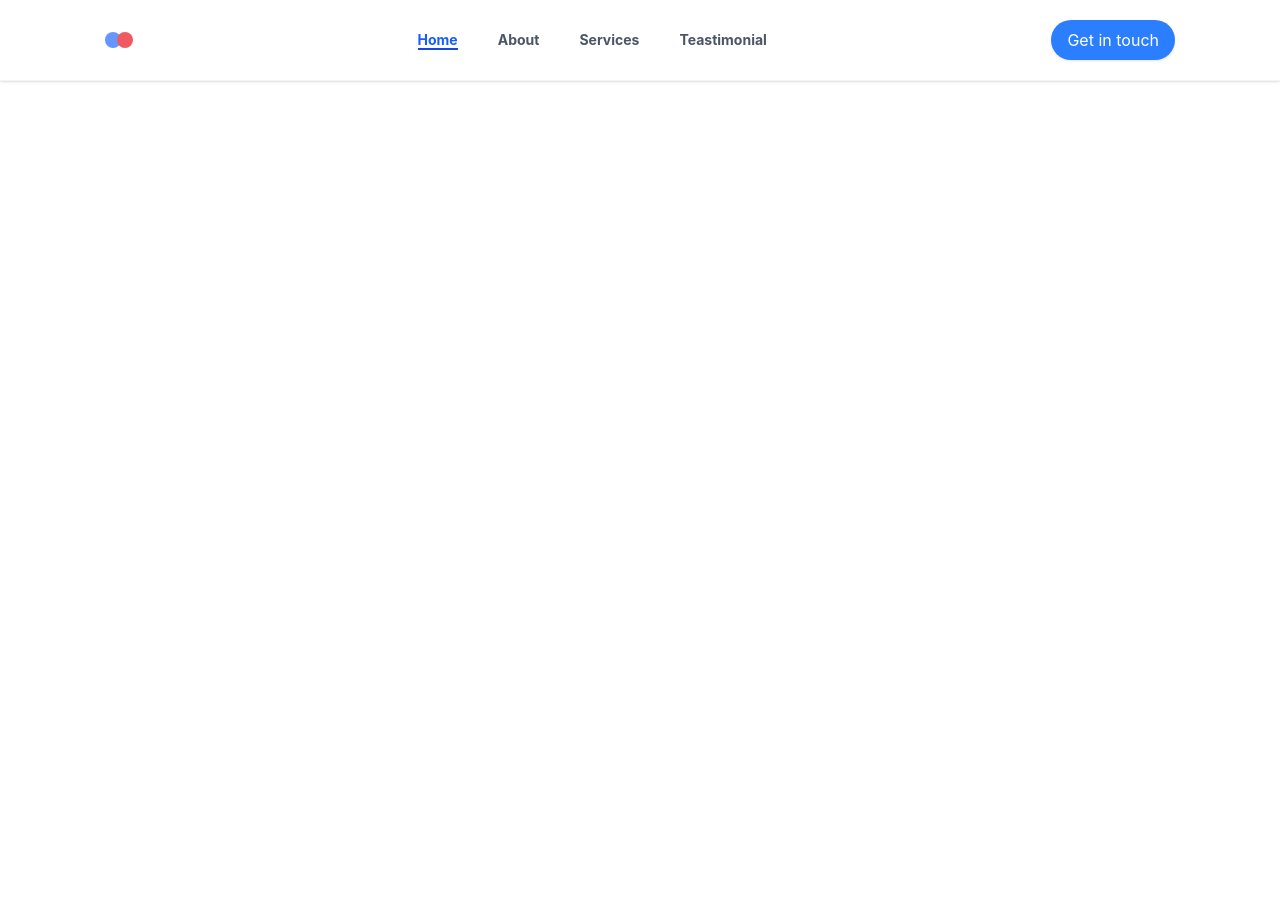
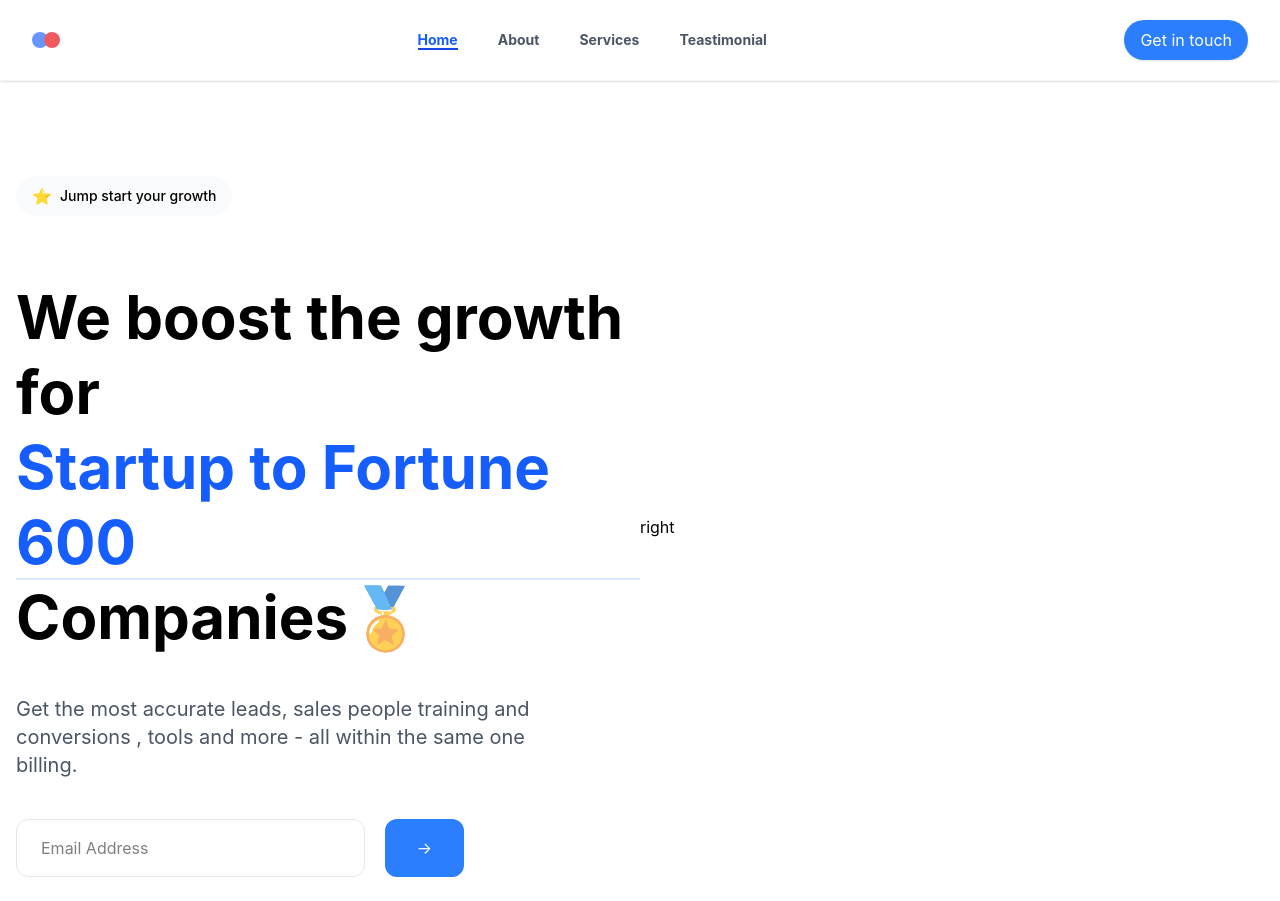
Before and after one commit to minhajul-islam-tanzim/E-commers-with-types-script, a React (Vite) app: page / in a window 1280 px wide. Before the commit the page ends 800 px from the top, so only its background shows below. Built offline with nearby package versions, Linux system fonts and the light colour scheme.

Commit message:
first half hero section

```diff
--- a/src/App.tsx
+++ b/src/App.tsx
@@ -1,3 +1,9 @@
+
+
+
+
+
+import Hero from "./components/Hero"
 import Navbar from "./components/Navbar"
 
 
@@ -5,7 +11,9 @@
 const App = () => {
   return (
     <div>
-        <Navbar></Navbar>
+        <Navbar />
+        <Hero></Hero>
+
     </div>
   )
 }
--- /dev/null
+++ b/src/components/Hero.tsx
@@ -0,0 +1,49 @@
+
+const Hero = () => {
+  return (
+    <div>
+
+    <section className="container mx-auto flex  flex-col md:flex-row justify-between items-center pt-44 pb-6 px-4 sm:px-6 lg:px-4">
+             {/* left side  */}
+
+             <div className="flex flex-col gap-10 w-full md:w-1/2 ">
+             {/* start badge */}
+
+             <div className="flex items-center gap-2 bg-gray-50 px-4 py-2 rounded-full transition-colors w-fit cursor-pointer group">
+              <span className="text-blue-600 group-hover:scale-110 "> ⭐</span>
+              <span className="text-sm font-medium ">Jump start your growth</span>
+             </div>
+
+             <h1 className="text-4xl md:text-5xl lg:text-6xl font-bold mt-6 leading-tight">We boost the growth for <span className="text-blue-600 inline-block relative"> Startup to Fortune 600
+               <span className="absolute bottom-0 left-0 w-full h-0.5 bg-blue-200/60"></span>
+
+              </span> Companies
+              <span className="animate-pulse">🏅</span>
+              </h1>
+
+              <p className="text-gray-600 text-lg md:text-xl max-w-xl">Get the most accurate leads, sales people training and conversions , tools and more - all within the same one billing.</p>
+
+              <div className="flex gap-3 max-w-md">
+                <input type="email" id="" placeholder="Email Address"   className="flex-1 px-6 py-4 border border-gray-200 rounded-xl focus:outline-none focus:border-blue-500  focus:ring-2 focus:ring-blue-500"/>
+                <button className="bg-blue-500 text-white px-8 py-4 rounded-xl hover:bg-blue-700 hover:shadow-lg transition-all duration-300 ml-2"> →</button>
+              </div>
+
+
+
+             </div>
+
+
+
+            {/* right side  */}
+
+            <div className="w-full md:w-1/2">right</div>
+
+
+    </section>
+
+
+    </div>
+  )
+}
+
+export default Hero
--- a/src/components/Navbar.tsx
+++ b/src/components/Navbar.tsx
@@ -49,9 +49,6 @@
 
 
 
-
-
-
         {/* get In touch box */}
 
         <div className="md:block hidden">
--- a/src/index.css
+++ b/src/index.css
@@ -1,12 +1,14 @@
 @import "tailwindcss";
 
-.container {
-  max-width: 1080px;
-  margin: 0 auto;
-  padding: 5px;
+@layer components {
+  .app-container {
+    max-width: 1080px;
+    margin: 0 auto;
+    padding: 5px;
+  }
 }
+
 @custom-variant dark (&:where(.dark, .dark *));
-
 
 @theme {
 
--- a/src/main.tsx
+++ b/src/main.tsx
@@ -6,5 +6,6 @@
 createRoot(document.getElementById('root')!).render(
   <StrictMode>
     <App></App>
+
   </StrictMode>,
 )
```
